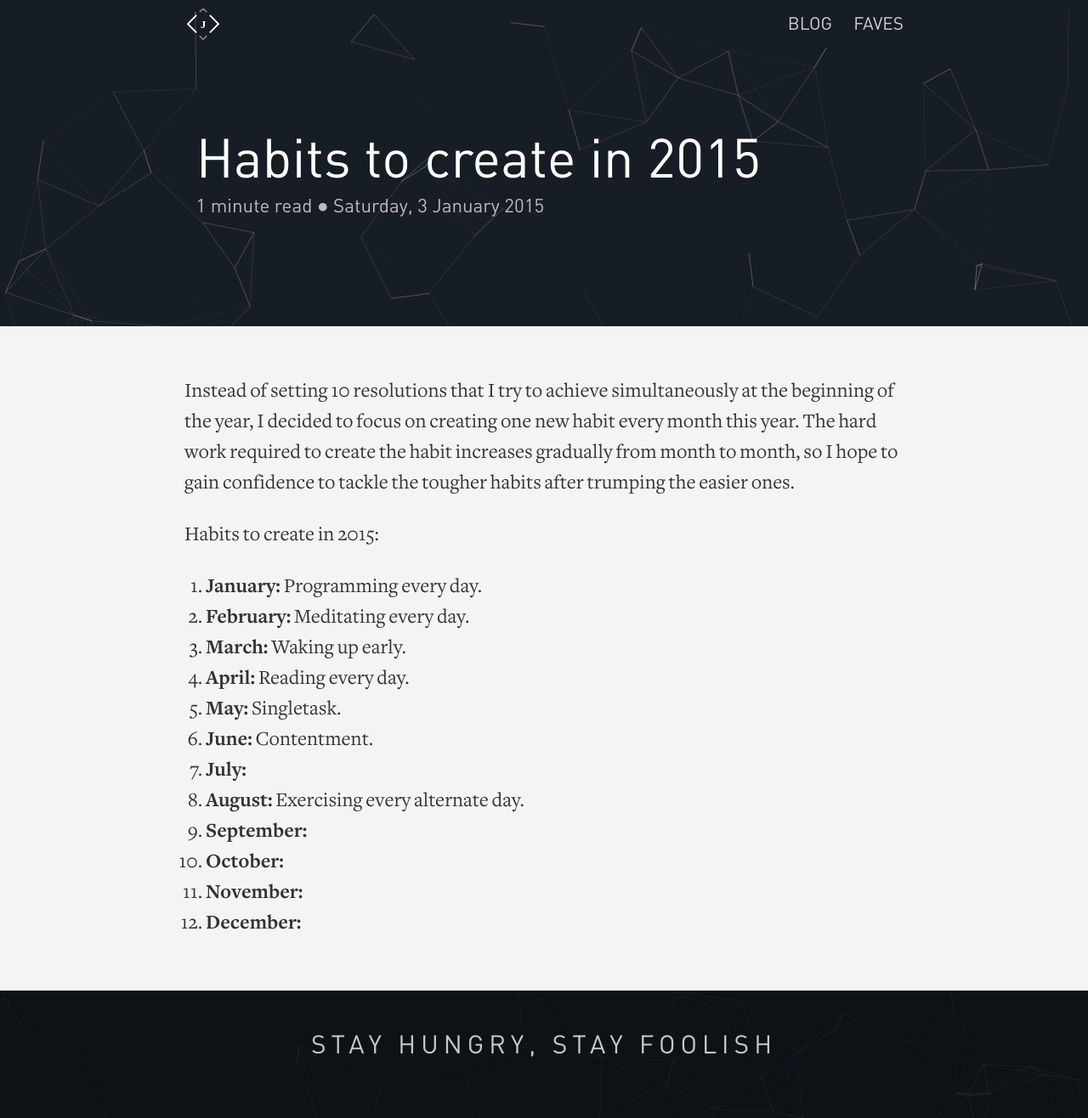
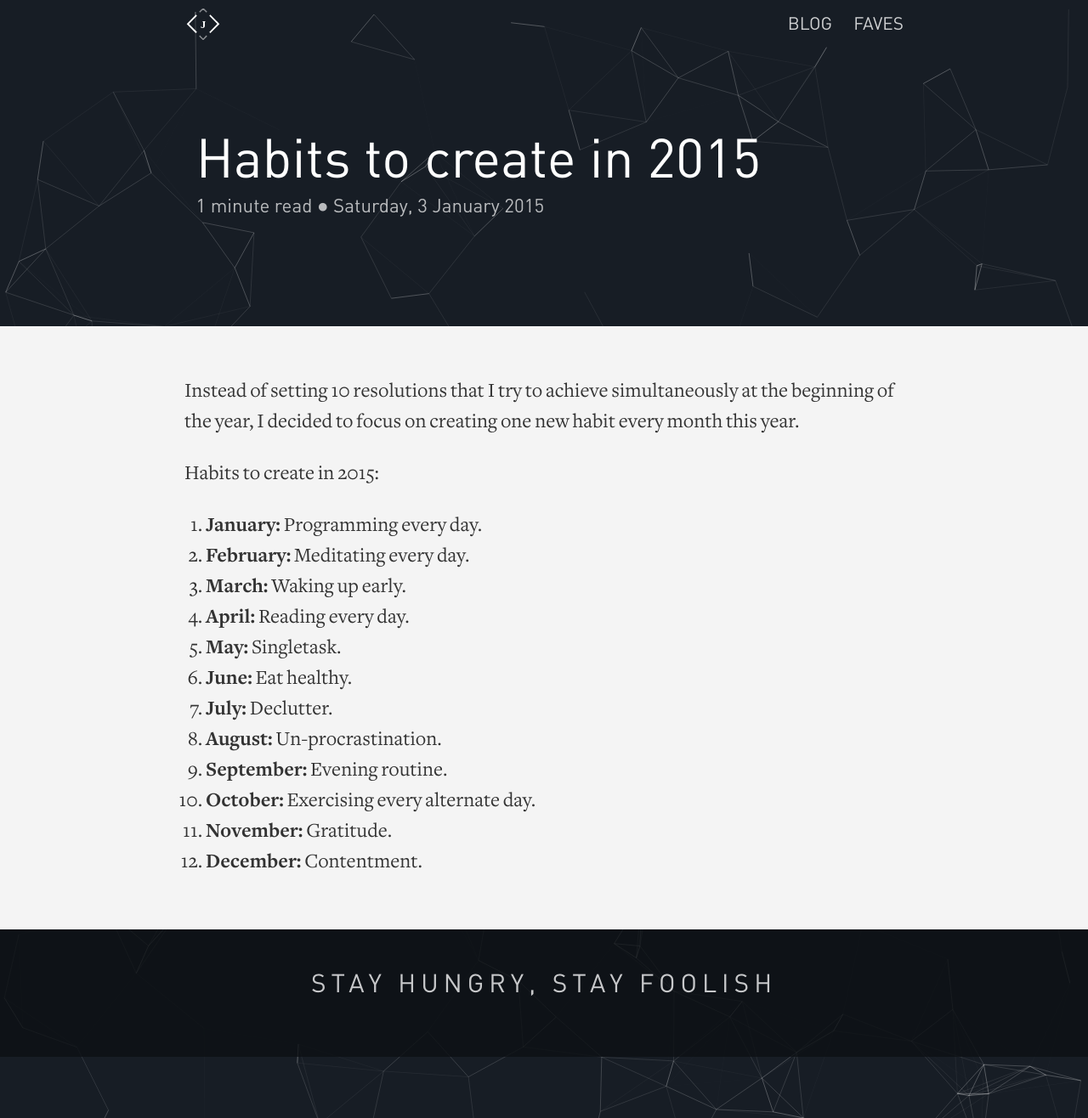
Before and after one commit to JEKYLL-WEB-TEMPLATES/raichur.github.io, a Jekyll site: the page built from _posts/2015-1-3-habits-2015.md, in a window 1280 px wide. Shown: the whole page at 85% size. Built offline with Jekyll 4.4.1, drawn with Linux system fonts in a browser that asks for light colours.

Commit message:
Updat post

```diff
--- a/_posts/2015-1-3-habits-2015.md
+++ b/_posts/2015-1-3-habits-2015.md
@@ -3,7 +3,7 @@ layout: post
 title: 'Habits to create in 2015'
 ---
 
-Instead of setting 10 resolutions that I try to achieve simultaneously at the beginning of the year, I decided to focus on creating one new habit every month this year. The hard work required to create the habit increases gradually from month to month, so I hope to gain confidence to tackle the tougher habits after trumping the easier ones.
+Instead of setting 10 resolutions that I try to achieve simultaneously at the beginning of the year, I decided to focus on creating one new habit every month this year.
 
 Habits to create in 2015:
 
@@ -12,10 +12,10 @@ Habits to create in 2015:
 3. **March:** Waking up early.
 4. **April:** Reading every day.
 5. **May:** Singletask.
-6. **June:** Contentment.
-7. **July:**
-8. **August:** Exercising every alternate day.
-9. **September:**
-10. **October:**
-11. **November:**
-12. **December:**
+6. **June:**  Eat healthy.
+7. **July:** Declutter.
+8. **August:** Un-procrastination.
+9. **September:** Evening routine.
+10. **October:** Exercising every alternate day.
+11. **November:** Gratitude.
+12. **December:** Contentment.
```
